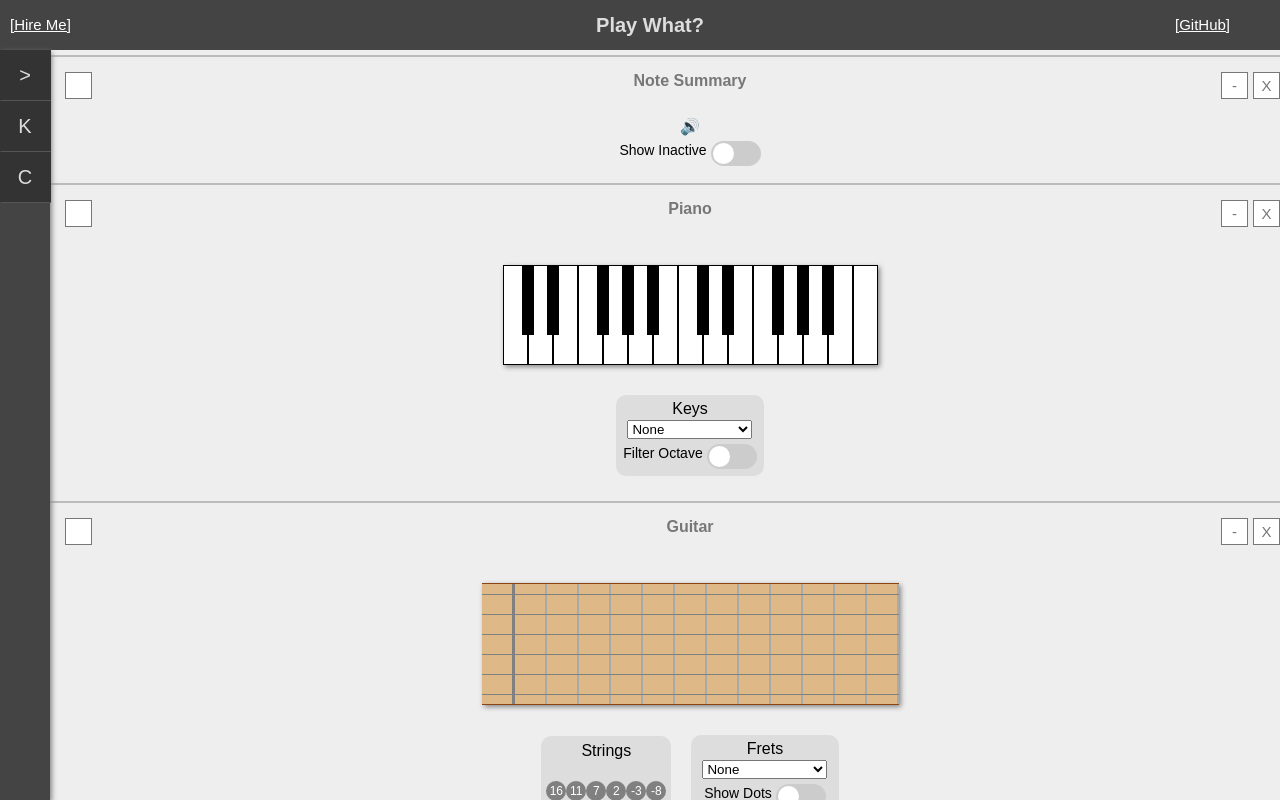
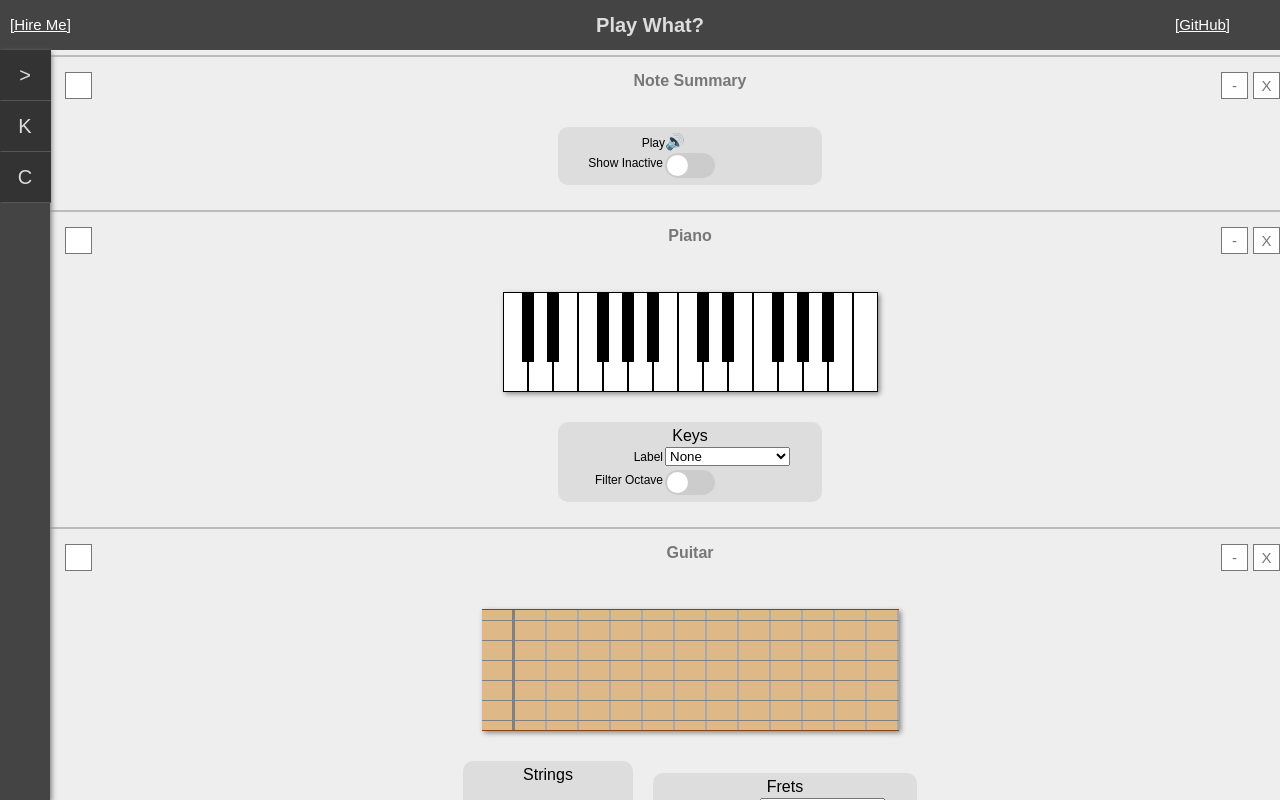
Before and after one commit to dan9418/play-what-beta, a React app: page / in a window 1280 px wide. Shown: the top 800 px of the page. Built offline with nearby package versions, Linux system fonts and the light colour scheme.

Commit message:
cleanups

```diff
--- /dev/null
+++ b/src/Views/MainView/ViewManager/CommonView.css
@@ -0,0 +1,18 @@
+.controls-container {
+	background-color: #DDD;
+	margin: 10px;
+    padding: 5px;
+	border-radius: 10px;
+	display: inline-block;
+}
+
+.controls-container-header {
+	font-size: 16px;
+}
+
+.controls-container-label {
+    font-size: 12px;
+    width: 100px;
+    text-align: right;
+    display: inline-block;
+}
--- a/src/Views/MainView/ViewManager/GuitarView/Guitar.tsx
+++ b/src/Views/MainView/ViewManager/GuitarView/Guitar.tsx
@@ -1,4 +1,5 @@
 import * as React from "react";
+import "../CommonView.css";
 import "./GuitarView.css";
 import { Note } from "../../../../TheoryCore/TheoryEngine";
 import { GuitarString } from "./GuitarString";
@@ -124,22 +125,22 @@ export class Guitar extends React.Component<GuitarProps, GuitarConfig> {
         return <>
             <div className='guitar'>
                 {this.getGuitarStrings()}
+                <div className='dots-container'>
+                    {this.state.showDots && this.getDots()}
+                </div>
             </div>
-            {this.state.showDots && <div className='dots-container'>
-                {this.getDots()}
-            </div>}
             <div className='guitar-config'>
-                <div className='string-controls-container'>
-                    <div className='string-controls-header'>Strings</div>
-                    <div className='string-button' onClick={() => this.insertString(0)}>+</div>
+                <div className='controls-container'>
+                    <div className='controls-container-header'>Strings</div>
+                    <div className='string-controls'><div className='string-button insert' onClick={() => this.insertString(0)}>+</div></div>
                     {this.getTuners()}
-                    <div className='string-button' onClick={() => this.insertString(this.state.strings.length)}>+</div>
+                    <div className='string-controls'><div className='string-button insert' onClick={() => this.insertString(this.state.strings.length)}>+</div></div>
                 </div>
-                <div className='fret-controls-container'>
-                    <div className='fret-controls-header'>Frets</div>
-                    <DropdownSelector parameter={GUITAR_NOTE_LABEL_PARAMETER} updateParameter={this.updateParameter} />
-                    <SwitchSelector parameter={{ id: 'showDots', name: 'Show Dots' }} updateParameter={this.updateParameter} />
-                    <SwitchSelector parameter={{ id: 'filterOctave', name: 'Filter Octave' }} updateParameter={this.updateParameter} />
+                <div className='controls-container'>
+                    <div className='controls-container-header'>Frets</div>
+                    <div className='controls-container-label'>Label</div><DropdownSelector parameter={GUITAR_NOTE_LABEL_PARAMETER} updateParameter={this.updateParameter} /><br />
+                    <div className='controls-container-label'>Show Dots</div><SwitchSelector parameter={{ id: 'showDots', name: 'Show Dots' }} updateParameter={this.updateParameter} /><br />
+                    <div className='controls-container-label'>Filter Octave</div><SwitchSelector parameter={{ id: 'filterOctave', name: 'Filter Octave' }} updateParameter={this.updateParameter} />
                 </div>
             </div>
         </>;
--- a/src/Views/MainView/ViewManager/GuitarView/GuitarView.css
+++ b/src/Views/MainView/ViewManager/GuitarView/GuitarView.css
@@ -7,6 +7,7 @@
     border-top: 1px solid saddlebrown;
 	border-bottom: 1px solid saddlebrown;
 	box-shadow: 2px 2px 5px #888888;
+	position: relative;
 }
 
 /* GuitarString */
@@ -61,6 +62,14 @@
     width: 100%;
 }
 
+.dots-container {
+	position: absolute;
+    display: inline-block;
+    bottom: -16px;
+    left: 0px;
+    height: 16px;
+}
+
 .guitar-fret-dots {
     width: 30px;
 	color: grey;
@@ -76,89 +85,59 @@
 	color: black;
 }
 
-/* Tuner */
+/* String Controls */
 
-.string-controls-container {
-	font-size: 12px;
-	line-height: 60px;
-	height: 100px;
-	vertical-align: middle;
+.string-controls {
 	display: inline-block;
-	margin: 10px;
-	background-color: #DDD;
-    padding: 5px;
-    border-radius: 10px;
-}
-
-.fret-controls-container {
-	font-size: 16px;
-	vertical-align: middle;
-	display: inline-block;
-	margin: 10px;
-	background-color: #DDD;
-    padding: 5px;
-    border-radius: 10px;
-}
-
-.tuner {
-	display: inline-block;
+	height: 80px;
 	width: 20px;
-	height: 20px;
-	line-height: 20px;
 	position: relative;
 }
 
-.tuner-control {
+.string-button {
+	height: 20px;
 	width: 20px;
-	cursor: pointer;
-	display: none;
+	line-height: 20px;
+	font-size: 18px;
+	visibility: hidden;
 	position: absolute;
-	left: 0px;
 }
 
-.tuner-control.up {
-	bottom: 20px;
+.string-button:hover {
+	font-weight: bold;
+	cursor: pointer;
 }
 
-.tuner-control.down {
+.string-button.name {
+	visibility: visible;
+	font-weight: normal;
+	top: 20px;
+	background-color: grey;
+    font-size: 12px;
+    color: white;
+    border-radius: 100px;
+}
+
+.string-button.insert {
 	top: 20px;
 }
 
-.tuner-control.remove {
+.string-button.tune-up {
+	top: 0px;
+}
+
+.string-button.tune-down {
 	top: 40px;
 }
 
-.tuner:hover .tuner-control {
-	display: inline-block;
+.string-button.remove {
+	top: 60px;
 }
 
-.tuner-control:hover {
-	font-weight: bold;
+.string-controls:hover .string-button {
+	visibility: visible;
 }
 
-.tuner-label {
-	display: inline-block;
-    width: 20px;
-    background: grey;
-    color: white;
-    border-radius: 100px;
-    height: 20px;
+.controls-container:hover .string-button.insert {
+	visibility: visible;
 }
-
-.string-button {
-	width: 20px;
-	height: 20px;
-	cursor: pointer;
-	display: none;
-}
-
-.string-controls-container:hover .string-button {
-	display: inline-block
-}
-
-
-.string-controls-header {
-	font-size: 16px;
-	line-height: 20px;
-	height: 20px;
-}
--- a/src/Views/MainView/ViewManager/GuitarView/Tuner.tsx
+++ b/src/Views/MainView/ViewManager/GuitarView/Tuner.tsx
@@ -18,11 +18,11 @@ export class Tuner extends React.Component<TunerProps, TunerState> {
     }
 
     render = () => {
-        return <div className='tuner'>
-            <div className='tuner-control up' onClick={() => { this.props.tuneString(this.props.openPosition + 1) }}>^</div>
-            <div className='tuner-label'>{this.props.openPosition}</div>
-            <div className='tuner-control down' onClick={() => { this.props.tuneString(this.props.openPosition - 1) }}>v</div>
-            <div className='tuner-control remove' onClick={this.props.removeString}>x</div>
+        return <div className='string-controls'>
+            <div className='string-button tune-up' onClick={() => { this.props.tuneString(this.props.openPosition + 1) }}>^</div>
+            <div className='string-button name'>{this.props.openPosition}</div>
+            <div className='string-button tune-down' onClick={() => { this.props.tuneString(this.props.openPosition - 1) }}>v</div>
+            <div className='string-button remove' onClick={this.props.removeString}>x</div>
         </div>;
     };
 }
--- a/src/Views/MainView/ViewManager/PianoView/Piano.tsx
+++ b/src/Views/MainView/ViewManager/PianoView/Piano.tsx
@@ -1,4 +1,5 @@
 import * as React from "react";
+import "../CommonView.css";
 import "./PianoView.css";
 import { TheoryEngine, Note } from "../../../../TheoryCore/TheoryEngine";
 import { PianoKeyType } from "./PianoConfig";
@@ -82,10 +83,10 @@ export class Piano extends React.Component<PianoProps, PianoConfig> {
                 {this.getPianoKeys()}
             </div>
             <div className='piano-config'>
-                <div className='piano-keys-controls-container'>
-                    <div className='piano-keys-controls-container-header'>Keys</div>
-                    <DropdownSelector parameter={NOTE_LABEL_PARAMETER} updateParameter={this.updateParameter} />
-                    <SwitchSelector parameter={{ id: 'filterOctave', name: 'Filter Octave' }} updateParameter={this.updateParameter} />
+                <div className='controls-container'>
+                    <div className='controls-container-header'>Keys</div>
+                    <div className='controls-container-label'>Label</div><DropdownSelector parameter={NOTE_LABEL_PARAMETER} updateParameter={this.updateParameter} /><br />
+                    <div className='controls-container-label'>Filter Octave</div><SwitchSelector parameter={{ id: 'filterOctave', name: 'Filter Octave' }} updateParameter={this.updateParameter} />
                 </div>
 
             </div>
--- a/src/Views/MainView/ViewManager/PianoView/PianoView.css
+++ b/src/Views/MainView/ViewManager/PianoView/PianoView.css
@@ -47,18 +47,6 @@
 	z-index: 10;
 }
 
-.piano-keys-controls-container {
-	background-color: #DDD;
-	margin: 10px;
-    padding: 5px;
-	border-radius: 10px;
-	display: inline-block;
-}
-
-.piano-keys-controls-container-header {
-	font-size: 16px;
-}
-
 /* Label */
 
 .piano-key-label {
--- a/src/Views/MainView/ViewManager/Selectors/Selectors.css
+++ b/src/Views/MainView/ViewManager/Selectors/Selectors.css
@@ -1,10 +1,15 @@
 .dropdown-selector {
     margin: 2px;
+    width: 150px;
+    text-align: left;
+    display: inline-block;
 }
-
 
 .switch-selector {
     margin: 2px;
+    width: 150px;
+    text-align: left;
+    display: inline-block;
 }
 
 .switch-selector-label {
--- a/src/Views/MainView/ViewManager/Selectors/SwitchSelector.tsx
+++ b/src/Views/MainView/ViewManager/Selectors/SwitchSelector.tsx
@@ -32,9 +32,9 @@ export class SwitchSelector extends React.Component<SwitchSelectorProps, SwitchS
     render = () => {
         return (
             <div className='switch-selector'>
-                <div className='switch-selector-label'>
+                {/**<div className='switch-selector-label'>
                     {this.props.parameter.name}
-                </div>
+                </div>*/}
                 <label className='switch'>
                     <input type='checkbox' />
                     <span className='slider round' onClick={this.toggle}/>
--- a/src/Views/MainView/ViewManager/SummaryView/NoteSummarySet.tsx
+++ b/src/Views/MainView/ViewManager/SummaryView/NoteSummarySet.tsx
@@ -53,8 +53,10 @@ export class NoteSummarySet extends React.Component<NoteSummaryProps, NoteSummar
         return <div className="summary">
             {this.getNoteDisplays()}
             <div className='summary-config'>
-                <div className="speaker-icon" onClick={() => TheoryEngine.playNotes(this.props.notes)}>🔊</div>
-                <SwitchSelector parameter={{ id: 'showInactive', name: 'Show Inactive' }} updateParameter={this.updateParameter} />
+                <div className="controls-container">
+                    <div className='controls-container-label'>Play</div><div className="speaker-icon" onClick={() => TheoryEngine.playNotes(this.props.notes)}>🔊</div><br/>
+                    <div className='controls-container-label'>Show Inactive</div><SwitchSelector parameter={{ id: 'showInactive', name: 'Show Inactive' }} updateParameter={this.updateParameter} />
+                </div>
             </div>
         </div>;
     };
--- a/src/Views/MainView/ViewManager/SummaryView/SummaryView.css
+++ b/src/Views/MainView/ViewManager/SummaryView/SummaryView.css
@@ -4,6 +4,9 @@
 
 .speaker-icon {
 	cursor: pointer;
+	display: inline-block;
+	width: 150px;
+	text-align: left;
 }
 
 .note {
```
Also changed, not shown: 2 other files (tests, documents, lock files or other folders).
